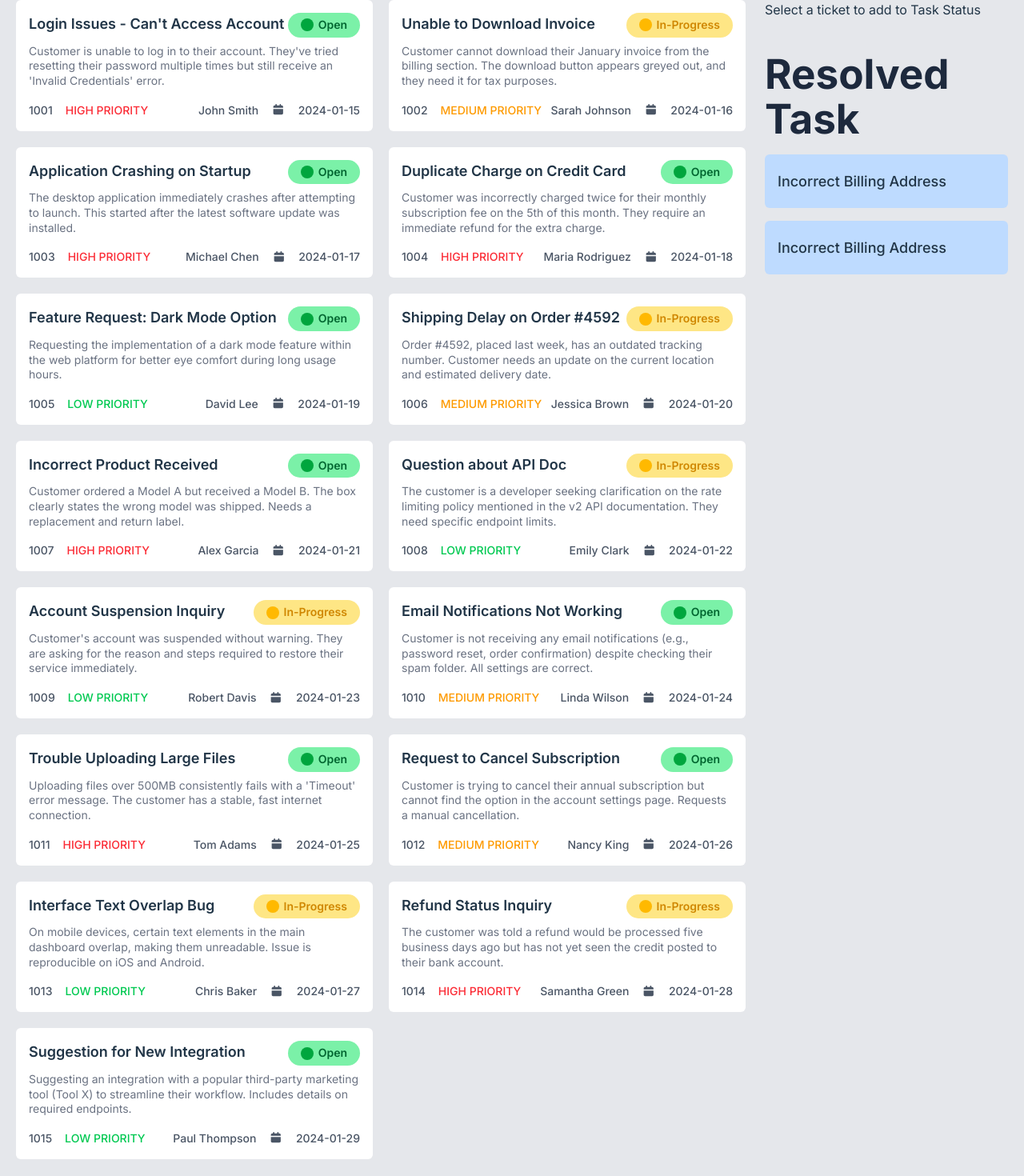
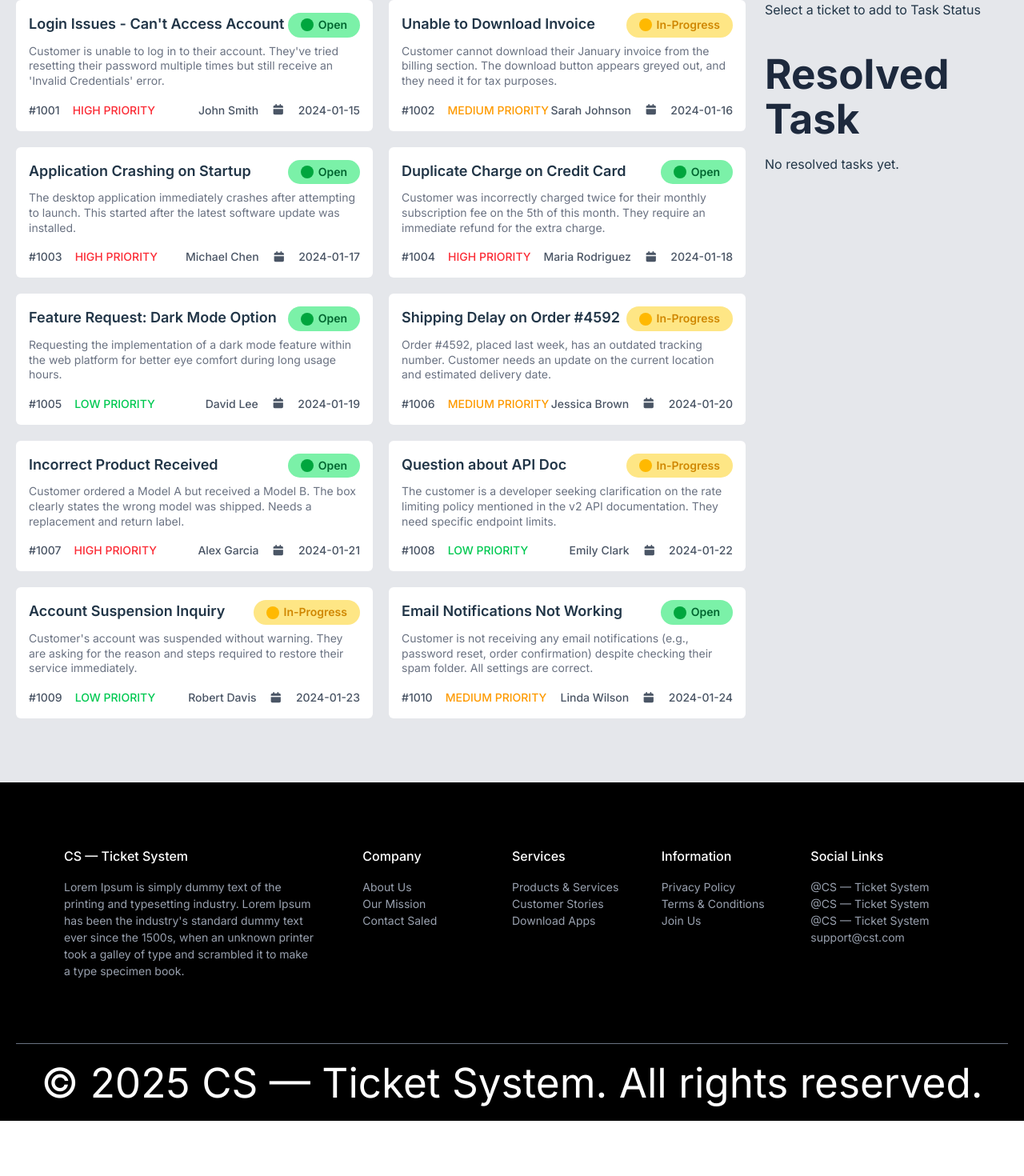
Before and after one commit to ashiqur0/customer-support-zone, a React (Vite) app: page / in a window 1280 px wide. Shown: the part 514-1984 px from the top of the page at 80% size. After the commit the page ends 1915 px from the top, so only its background shows below. Built offline with nearby package versions, Linux system fonts and the light colour scheme.

Commit message:
Resolve Task Dynamicity Added

```diff
--- a/public/customer.json
+++ b/public/customer.json
@@ -88,50 +88,5 @@
     "priority": "MEDIUM PRIORITY",
     "status": "Open",
     "createdAt": "2024-01-24"
-  },
-  {
-    "id": 1011,
-    "title": "Trouble Uploading Large Files",
-    "description": "Uploading files over 500MB consistently fails with a 'Timeout' error message. The customer has a stable, fast internet connection.",
-    "customerName": "Tom Adams",
-    "priority": "HIGH PRIORITY",
-    "status": "Open",
-    "createdAt": "2024-01-25"
-  },
-  {
-    "id": 1012,
-    "title": "Request to Cancel Subscription",
-    "description": "Customer is trying to cancel their annual subscription but cannot find the option in the account settings page. Requests a manual cancellation.",
-    "customerName": "Nancy King",
-    "priority": "MEDIUM PRIORITY",
-    "status": "Open",
-    "createdAt": "2024-01-26"
-  },
-  {
-    "id": 1013,
-    "title": "Interface Text Overlap Bug",
-    "description": "On mobile devices, certain text elements in the main dashboard overlap, making them unreadable. Issue is reproducible on iOS and Android.",
-    "customerName": "Chris Baker",
-    "priority": "LOW PRIORITY",
-    "status": "In-Progress",
-    "createdAt": "2024-01-27"
-  },
-  {
-    "id": 1014,
-    "title": "Refund Status Inquiry",
-    "description": "The customer was told a refund would be processed five business days ago but has not yet seen the credit posted to their bank account.",
-    "customerName": "Samantha Green",
-    "priority": "HIGH PRIORITY",
-    "status": "In-Progress",
-    "createdAt": "2024-01-28"
-  },
-  {
-    "id": 1015,
-    "title": "Suggestion for New Integration",
-    "description": "Suggesting an integration with a popular third-party marketing tool (Tool X) to streamline their workflow. Includes details on required endpoints.",
-    "customerName": "Paul Thompson",
-    "priority": "LOW PRIORITY",
-    "status": "Open",
-    "createdAt": "2024-01-29"
   }
 ]
--- a/src/App.jsx
+++ b/src/App.jsx
@@ -17,6 +17,7 @@ const customerPromise = fetchCustomers();
 function App() {
 
   const [issues, setIssues] = useState([]);
+  const [resolved, setResolved] = useState([]);
 
   function handleSetIssues(issue) {
     if (issues.find(issueF => issue.id === issueF.id)) {
@@ -24,14 +25,23 @@ function App() {
     }
     const newIssue = [...issues, issue];
     setIssues(newIssue);
-    // console.log(issues);
-    // toast("Wow so easy!")
+  }
+
+  function handleSetResolved(issue) {
+    const newResolved = [...resolved, issue];
+    setResolved(newResolved);
+
+    const oldIssue = issues.filter(issueF => issueF.id !== issue.id);
+    setIssues(oldIssue);
   }
 
   return (
     <div className='font-inter bg-gray-200'>
       <Navbar></Navbar>
-      <Banner issues={issues}> </Banner>
+      <Banner
+        issues={issues}
+        resolved={resolved}
+      > </Banner>
       <Suspense fallback={
         <div className='w-320 mx-auto flex justify-center items-center'>
           <span className="loading loading-spinner loading-xl"></span>
@@ -41,6 +51,8 @@ function App() {
           customerPromise={customerPromise}
           handleSetIssues={handleSetIssues}
           issues={issues}
+          handleSetResolved={handleSetResolved}
+          resolved={resolved}
         > </CustomerTicketParent>
       </Suspense>
 
--- a/src/Components/Headers/Banner.jsx
+++ b/src/Components/Headers/Banner.jsx
@@ -1,6 +1,6 @@
 import img from '../../assets/vector1.png'
 
-const Banner = ({ issues }) => {
+const Banner = ({ issues, resolved }) => {
 
     return (
         <div className='my-5 md:my-20 flex flex-col md:flex-row gap-4 items-center max-w-330 mx-auto text-center text-white px-5'>
@@ -16,7 +16,7 @@ const Banner = ({ issues }) => {
                 <img className='md:w-2/5 w-1/3' src={img} alt="" />
                 <div className='flex flex-col gap-2 md:gap-4'>
                     <h3 className='text-xl md:text-2xl'>Resolved</h3>
-                    <p className='text-xl md:text-6xl font-semibold'>0</p>
+                    <p className='text-xl md:text-6xl font-semibold'>{resolved.length}</p>
                 </div>
                 <img className='md:w-2/5 w-1/3 scale-x-[-1]' src={img} alt="" />
             </div>
--- a/src/Components/Main/CustomerTicketParent.jsx
+++ b/src/Components/Main/CustomerTicketParent.jsx
@@ -1,7 +1,7 @@
 import TaskStatus from './TaskStatus';
 import TicketCards from './TicketCards';
 
-const CustomerTicketParent = ({ customerPromise, handleSetIssues, issues }) => {
+const CustomerTicketParent = ({ customerPromise, handleSetIssues, issues, handleSetResolved, resolved }) => {
     return (
         <div className='md:flex items-start gap-3 px-5'>
             <TicketCards
@@ -9,9 +9,11 @@ const CustomerTicketParent = ({ customerPromise, handleSetIssues, issues }) => {
                 handleSetIssues={handleSetIssues}
             ></TicketCards>
 
-            <TaskStatus issues={issues}>
-
-            </TaskStatus>
+            <TaskStatus
+                issues={issues}
+                handleSetResolved={handleSetResolved}
+                resolved={resolved}
+            ></TaskStatus>
         </div>
     );
 };
--- a/src/Components/Main/ResolveTaskCard.jsx
+++ b/src/Components/Main/ResolveTaskCard.jsx
@@ -1,9 +1,9 @@
 import React from 'react';
 
-const ResolveTaskCard = () => {
+const ResolveTaskCard = ({ resolve }) => {
     return (
         <div className='bg-blue-200 px-4 py-5 rounded-md mb-4'>
-            <h3 className='font-medium text-[1.125rem]'>Incorrect Billing Address</h3>
+            <h3 className='font-medium text-[1.125rem]'>{resolve.title}</h3>
         </div>
     );
 };
--- a/src/Components/Main/TaskStatus.jsx
+++ b/src/Components/Main/TaskStatus.jsx
@@ -1,21 +1,27 @@
 import TaskStatusCard from './TaskStatusCard';
 import ResolveTaskCard from './ResolveTaskCard';
 
-const TaskStatus = ({ issues }) => {
+const TaskStatus = ({ issues, handleSetResolved, resolved }) => {
     return (
         <div className='md:w-1/4 w-full flex flex-col md:gap-10 gap-5 md:ml-3'>
             <div>
                 <h1 className='md:text-3xl text-xl font-bold text-slate-800 mb-4 mt-5 md:mt-0'>Task Status</h1>
                 {
                     !issues.length ? <p className=''>Select a ticket to add to Task Status</p> :
-                        issues.map(issue => <TaskStatusCard issue={issue} ></TaskStatusCard>)
+                        issues.map(issue => <TaskStatusCard
+                            issue={issue}
+                            handleSetResolved={handleSetResolved}
+                        ></TaskStatusCard>)
                 }
             </div>
             <div>
                 <h1 className='md:text-3xl text-xl font-bold text-slate-800 mb-4'>Resolved Task</h1>
-                {/* <p className=''>No resolved tasks yet.</p> */}
-                <ResolveTaskCard></ResolveTaskCard>
-                <ResolveTaskCard></ResolveTaskCard>
+                {
+                    !resolved.length ? <p className=''>No resolved tasks yet.</p> :
+                        resolved.map(resolve => <ResolveTaskCard
+                            resolve={resolve}
+                        ></ResolveTaskCard>)
+                }
             </div>
         </div>
     );
--- a/src/Components/Main/TaskStatusCard.jsx
+++ b/src/Components/Main/TaskStatusCard.jsx
@@ -1,11 +1,13 @@
 import React from 'react';
 
-const TaskStatusCard = ({issue}) => {
+const TaskStatusCard = ({ issue, handleSetResolved }) => {
 
     return (
         <div className='bg-white p-4 rounded-md mt-4'>
             <h1 className='font-medium mb-4 text-[1.125rem]'>{issue.title}</h1>
-            <button className='bg-green-500 text-white font-semibold py-3 text-center w-full rounded-md'>Complete</button>
+            <button
+                onClick={() => handleSetResolved(issue)}
+                className='bg-green-500 text-white font-semibold py-3 text-center w-full rounded-md'>Complete</button>
         </div>
     );
 };
--- a/src/Components/Main/TicketCard.jsx
+++ b/src/Components/Main/TicketCard.jsx
@@ -23,7 +23,7 @@ const TicketCard = ({ customer, handleSetIssues }) => {
 
             <div className='flex justify-between font-medium text-gray-600 items-center text-[11px] md:text-[14px]'>
                 <div className='flex gap-4 items-center'>
-                    <p>{id}</p>
+                    <p>#{id}</p>
                     <p className={`
                         ${priority === 'HIGH PRIORITY' && 'text-red-500' ||
                         priority === 'MEDIUM PRIORITY' && 'text-amber-500' ||
```
